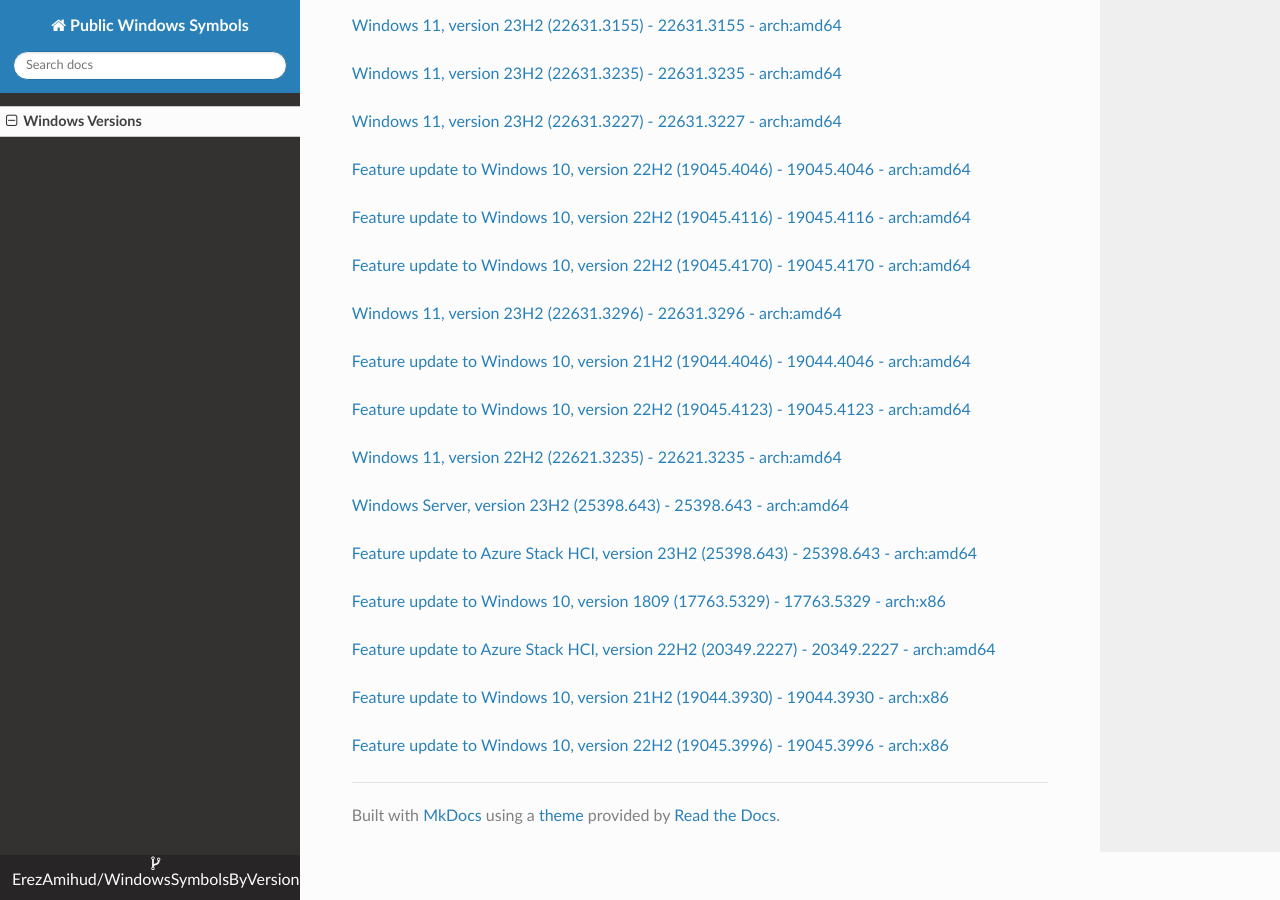
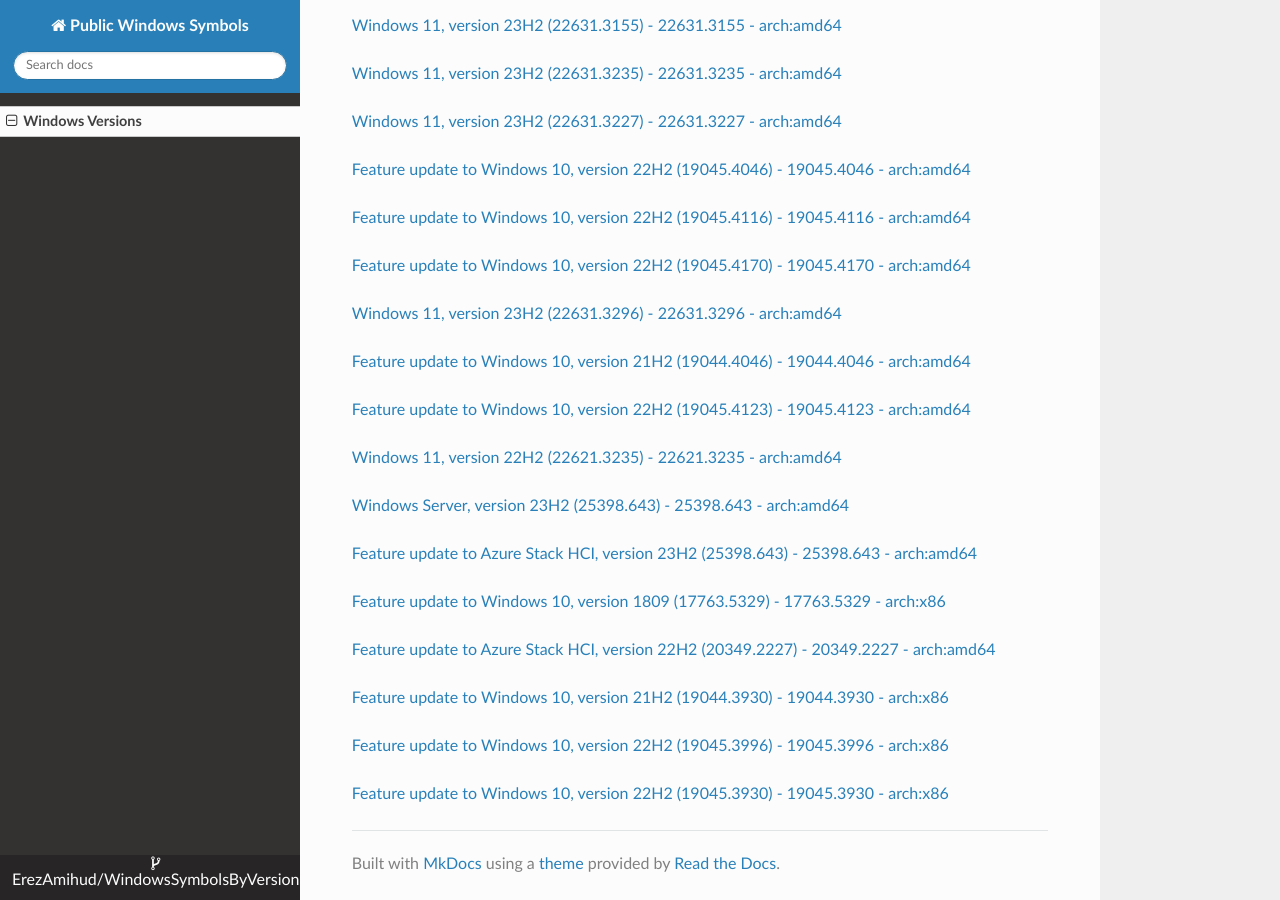
Before and after one commit to ErezAmihud/WindowsSymbolsByVersion, an MkDocs documentation site: the page built from docs/index.md, in a window 1280 px wide and 900 px high, scrolled down 18053 px. Built offline with MkDocs 1.6.1, drawn with Linux system fonts in a browser that asks for light colours; nearby versions of some CDN libraries.

Commit message:
Automated commit, add manifest for 927e7c93-ddba-426b-8912-34616f6c8ddd

```diff
--- a/docs/index.md
+++ b/docs/index.md
@@ -991,3 +991,6 @@
 
 
 [Feature update to Windows 10, version 22H2 (19045.3996) - 19045.3996 - arch:x86](https://github.com/ErezAmihud/WindowsSymbolsByVersion/blob/main/manifests/7718c0b4-9ec3-4d2d-b0d3-8741c22d65ac.manifest)
+
+
+[Feature update to Windows 10, version 22H2 (19045.3930) - 19045.3930 - arch:x86](https://github.com/ErezAmihud/WindowsSymbolsByVersion/blob/main/manifests/927e7c93-ddba-426b-8912-34616f6c8ddd.manifest)
```
Also changed, not shown: process_builds.json (+1 -1 lines), 1 other file.
